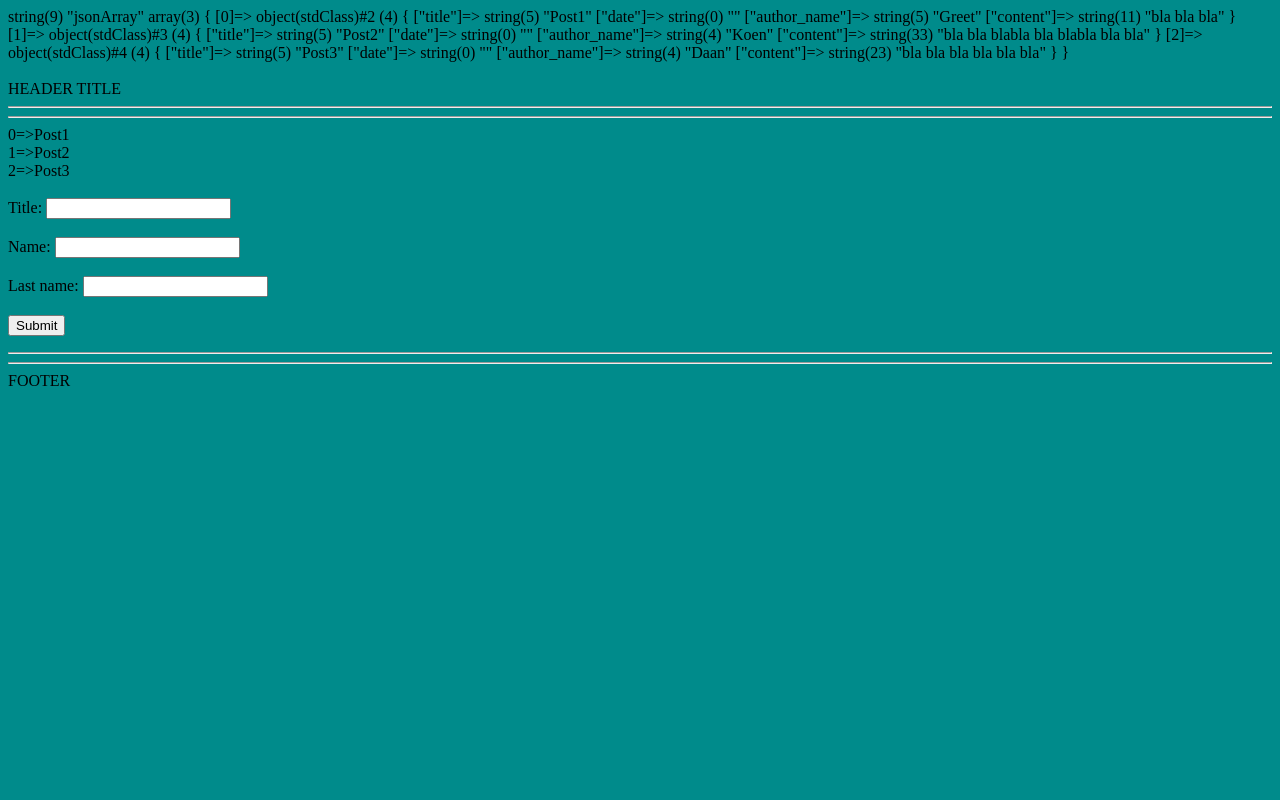
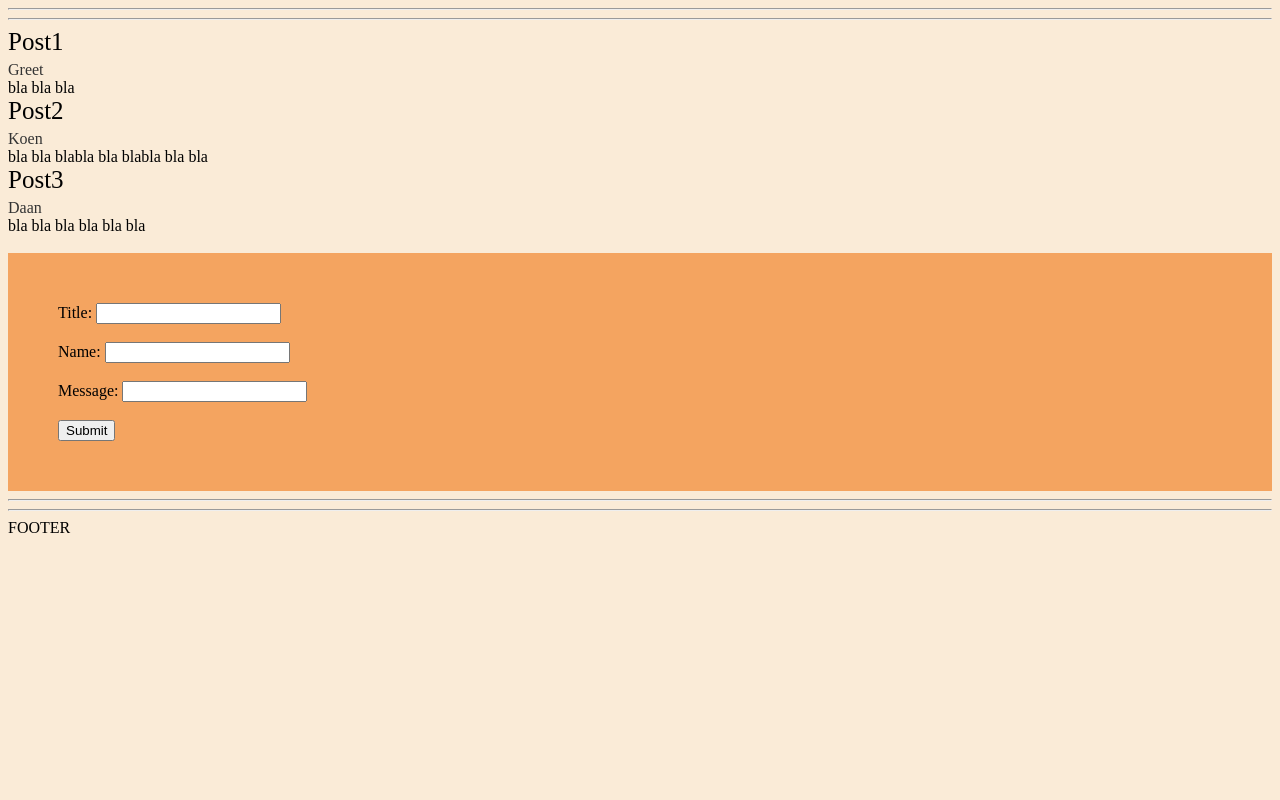
Before and after one commit to GreetVerduyn/2022_07_01_PHP-Guestbook, a PHP site: page / in a window 1280 px wide. Run offline with PHP 8.4, Linux system fonts and the light colour scheme.

Commit message:
show post on screen

```diff
--- a/index.php
+++ b/index.php
@@ -9,42 +9,38 @@ require_once ('./Models/PostLoader.php');
 $path= "./posts.json";
 
 $file = file_get_contents($path); // = string
-//var_dump($file);
-
 $jsonContent= json_decode($file);
-//$jsonContent2= json_decode($file, true);
 $jsonArray = $jsonContent->posts;
-//$jsonArray2 = $jsonContent2->posts; //array
-var_dump('jsonArray',$jsonArray);
-echo '<br>';
-echo '<br>';
+//var_dump('jsonArray',$jsonArray);
 
 
-//var_dump('jsonArray2', $jsonArray2);
 
 ?>
 
 <!DOCTYPE html>
 <html lang="en-US">
   <head>
+      <meta http-equiv="Cache-Control" content="no-cache, no-store, must-revalidate" />
+      <meta http-equiv="Pragma" content="no-cache" />
+      <meta http-equiv="Expires" content="0" />
     <meta charset="utf-8">
     <title>Guest Book</title>
-      <link rel="stylesheet" href="styles.css">
+      <link rel="stylesheet" href="styles.css" type="text/css">
   </head>
   <body>
-      <header>
-          <?php include "header.php"; ?>
-      </header>
+   <!-- <header>
+          <?php /*include "header.php"; */?>
+      </header-->
       <hr>
       <hr>
 
 
       <?php
-      // Decode JSON data to PHP associative array
-      // Loop through the associative array
 
       foreach($jsonArray as $key=>$value){
-          echo $key . "=>" . $value->title . "<br>";
+          echo "<div class='title'>".$value->title."</div>";
+          echo "<div class='author'>".$value->author_name."</div>";
+          echo "<div class='content'>".$value->content."</div>";
       }
       echo "<br>";
 
@@ -56,15 +52,15 @@ echo '<br>';
       */?>
 
 
-      <form action="">
+      <form class= "form" action="">
           <label for="title">Title:</label>
           <input type="text" id="title" name="title"><br><br>
 
           <label for="name">Name:</label>
           <input type="text" id="name" name="name"><br><br>
 
-          <label for="lname">Last name:</label>
-          <input type="text" id="lname" name="lname"><br><br>
+          <label for="message">Message:</label>
+          <input type="text" id="message" name="message"><br><br>
 
           <input type="submit" value="Submit">
       </form>
--- a/styles.css
+++ b/styles.css
@@ -1,5 +1,22 @@
 body {
-  background-color: darkcyan;
+  background-color: antiquewhite;
+}
+
+.title {
+  font-size: 25px;
+  padding-bottom: 5px;
+}
+
+.author {
+  color: #333;
+}
+
+.form {
+  background-color: sandybrown;
+  padding: 50px;
+}
+.form #message {
+  height: 150 px;
 }
 
 /*# sourceMappingURL=styles.css.map */
--- a/styles.scss
+++ b/styles.scss
@@ -1,3 +1,18 @@
 body{
-  background-color: darkcyan;
+  background-color: antiquewhite;
 }
+
+.title {
+  font-size: 25px;
+  padding-bottom: 5px;
+}
+.author {
+  color: #333;
+}
+
+.form {
+  background-color: sandybrown;
+  padding : 50px;
+
+}
+}
```
Also changed, not shown: 1 other file.
